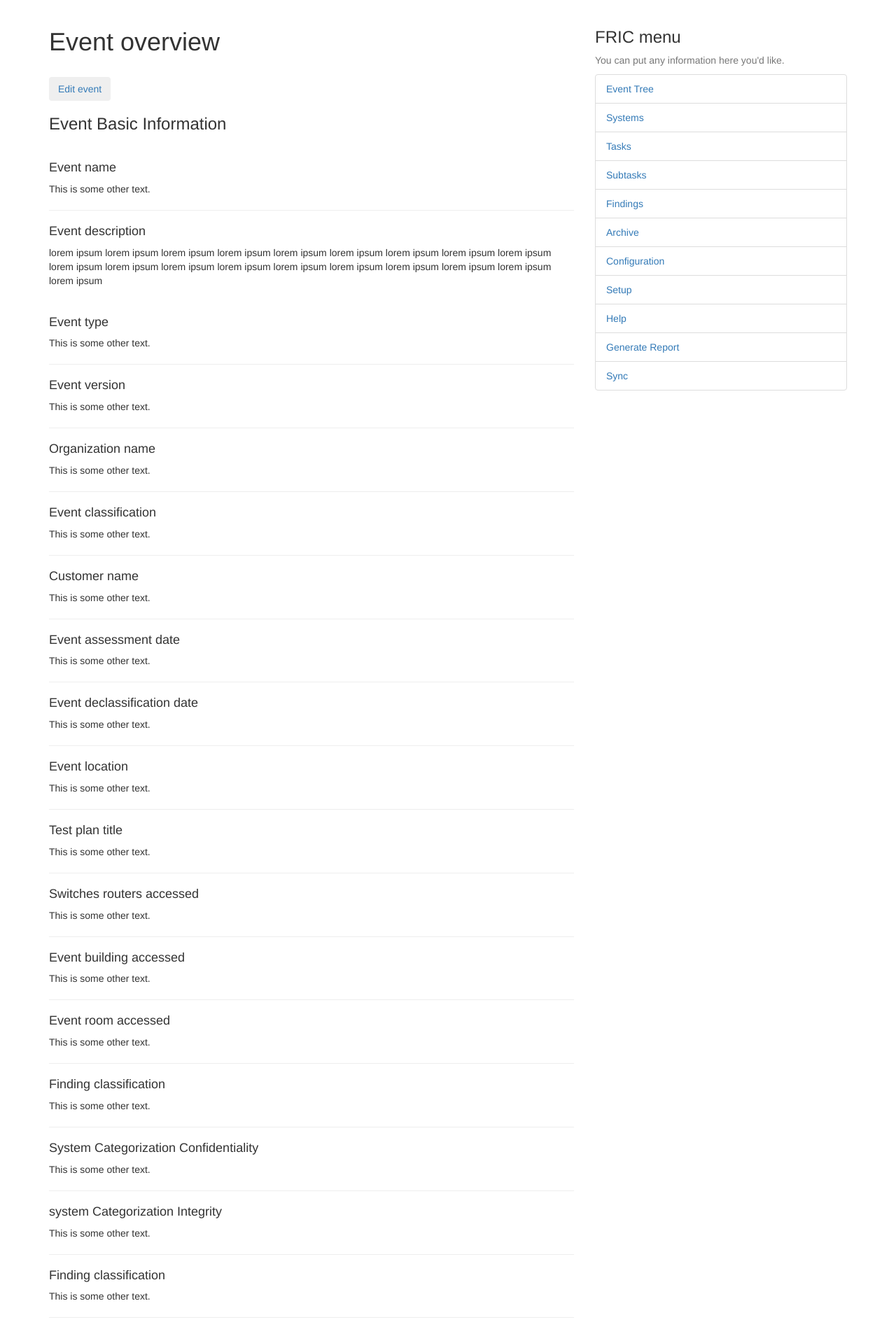
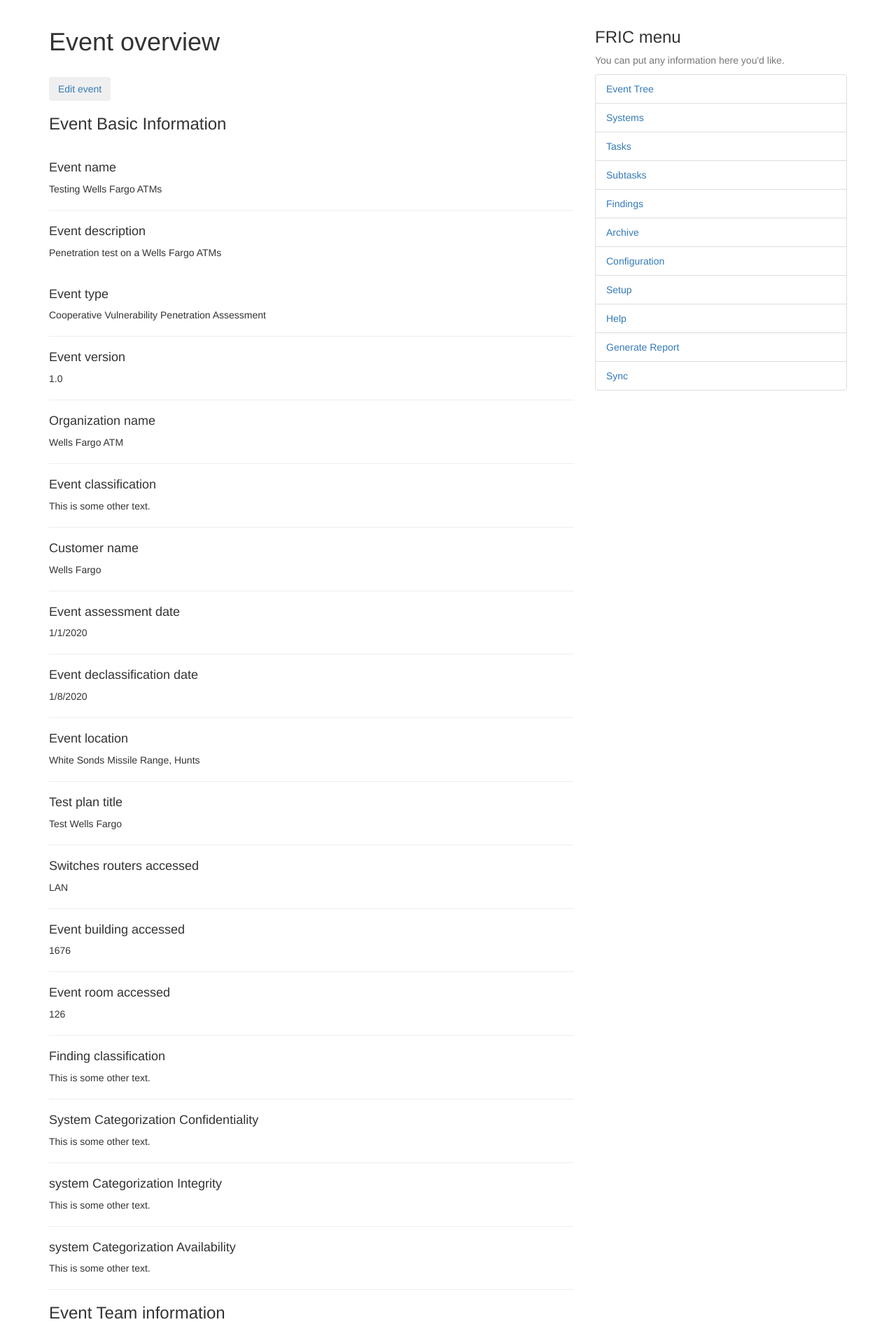
Before and after one commit to miguelmunozh/SE-project, a Flask app: page /EventView in a window 1280 px wide. Shown: the part 52-1941 px from the top of the page at 70% size. Run offline with Flask 2, Linux system fonts and the light colour scheme; some libraries are stand-ins or nearby versions.

Commit message:
Center the Log in and remove dummy data in Event view

```diff
--- a/flaskProject/templates/EventView.html
+++ b/flaskProject/templates/EventView.html
@@ -10,48 +10,46 @@
     <br>
 
     <h4>Event name</h4>
-    <p>This is some other text.</p>
+    <p>Testing Wells Fargo ATMs</p>
     <hr>
     <h4>Event description</h4>
-    <p>lorem ipsum lorem ipsum lorem ipsum lorem ipsum lorem ipsum lorem ipsum
-        lorem ipsum lorem ipsum lorem ipsum lorem ipsum lorem ipsum lorem ipsum lorem ipsum
-        lorem ipsum lorem ipsum lorem ipsum lorem ipsum lorem ipsum lorem ipsum </p>
+    <p>Penetration test on a Wells Fargo ATMs </p>
     <br>
     <h4>Event type</h4>
-    <p>This is some other text.</p>
+    <p>Cooperative Vulnerability Penetration Assessment</p>
     <hr>
     <h4>Event version</h4>
-    <p>This is some other text.</p>
+    <p>1.0</p>
     <hr>
     <h4>Organization name</h4>
-    <p>This is some other text.</p>
+    <p>Wells Fargo ATM</p>
     <hr>
     <h4>Event classification</h4>
     <p>This is some other text.</p>
     <hr>
     <h4>Customer name</h4>
-    <p>This is some other text.</p>
+    <p>Wells Fargo</p>
     <hr>
     <h4>Event assessment date</h4>
-    <p>This is some other text.</p>
+    <p>1/1/2020</p>
     <hr>
     <h4>Event declassification date</h4>
-    <p>This is some other text.</p>
+    <p>1/8/2020</p>
     <hr>
     <h4>Event location</h4>
-    <p>This is some other text.</p>
+    <p>White Sonds Missile Range, Hunts</p>
     <hr>
     <h4>Test plan title</h4>
-    <p>This is some other text.</p>
+    <p>Test Wells Fargo</p>
     <hr>
     <h4>Switches routers accessed</h4>
-    <p>This is some other text.</p>
+    <p>LAN</p>
     <hr>
     <h4>Event building accessed</h4>
-    <p>This is some other text.</p>
+    <p>1676</p>
     <hr>
     <h4>Event room accessed</h4>
-    <p>This is some other text.</p>
+    <p>126</p>
     <hr>
     <h4>Finding classification</h4>
     <p>This is some other text.</p>
@@ -62,9 +60,6 @@
     <h4>system Categorization Integrity</h4>
     <p>This is some other text.</p>
     <hr>
-    <h4>Finding classification</h4>
-    <p>This is some other text.</p>
-    <hr>
     <h4>system Categorization Availability</h4>
     <p>This is some other text.</p>
     <hr>
@@ -73,10 +68,10 @@
     <br>
 
     <h4>Event lead analyst</h4>
-    <p>This is some other text.</p>
+    <p>Felipe Jovel(FJ), John Rivers(JR)</p>
     <hr>
     <h4>Event non-lead analysts</h4>
-    <p>This is some other text.</p>
+    <p>Oscar Perez(OP), Andres Cuevos(AC)</p>
     <hr>
 
 
```
Also changed, not shown: flaskProject/templates/Login.html (+15 -3 lines).
